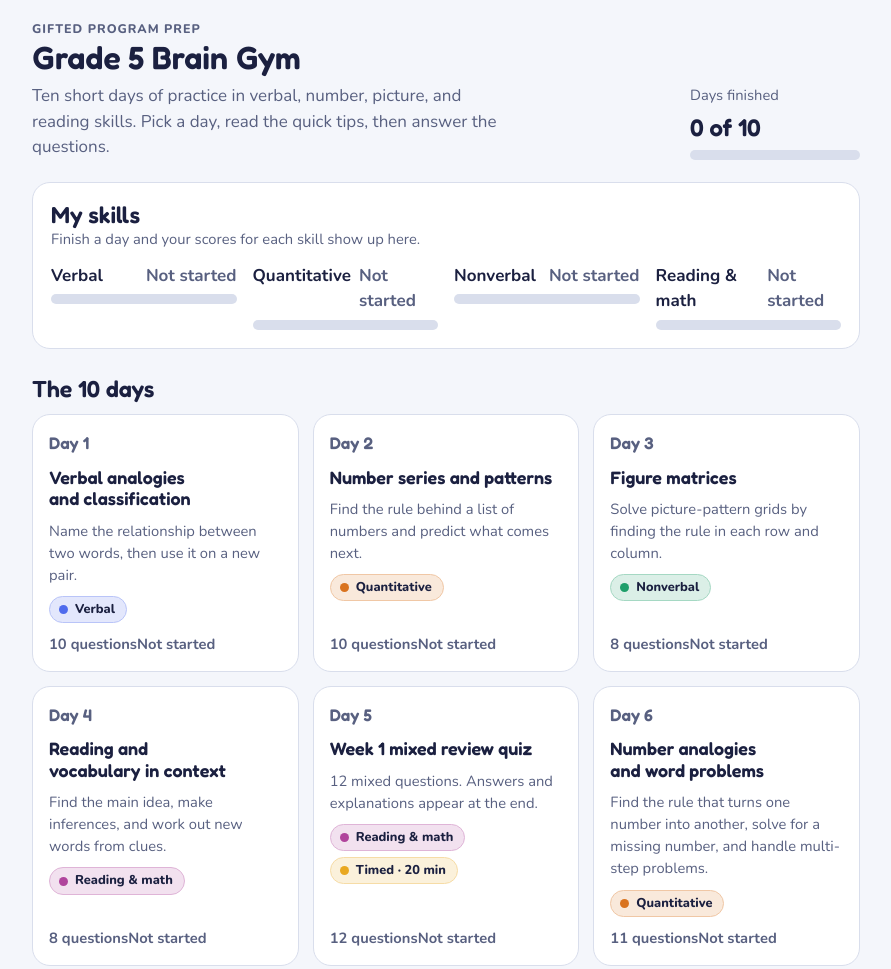
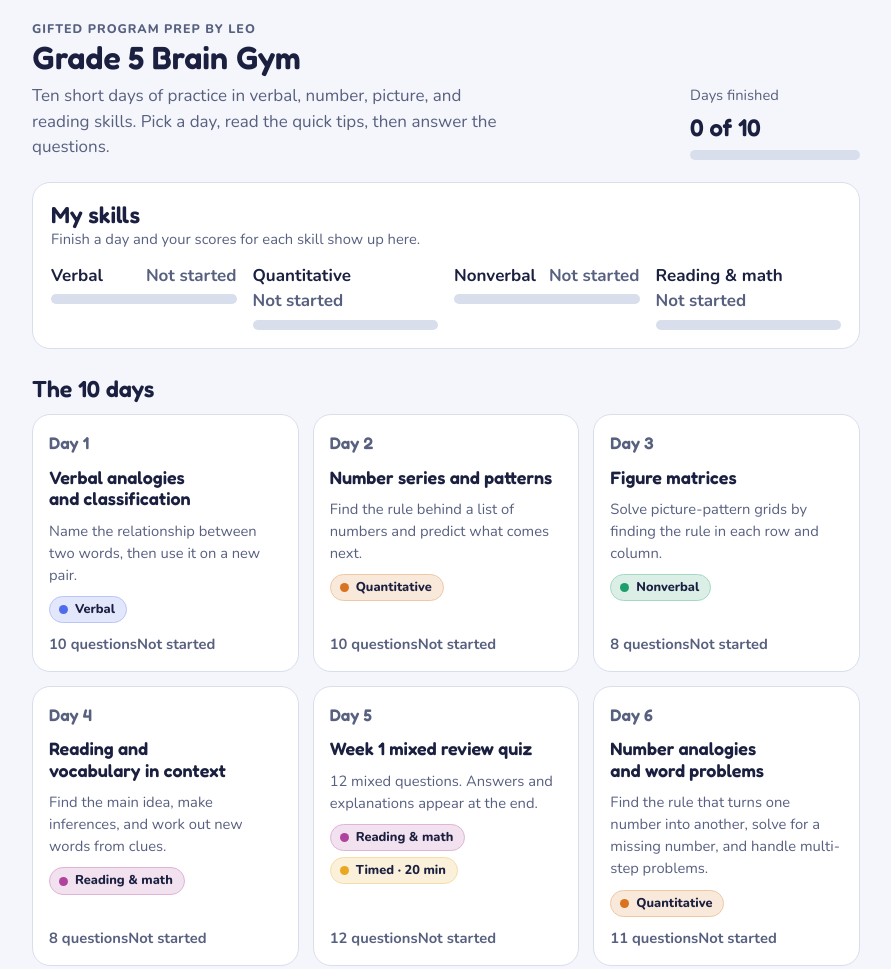
Before and after one commit to leohogogo/grade5-brain-gym, a plain HTML site: page index.html in a window 1280 px wide. Shown: the top 969 px of the page, without its empty margins (194-1085 px from the left). Drawn offline with nearby package versions, Linux system fonts and the light colour scheme.

Commit message:
Update index.html

```diff
--- a/index.html
+++ b/index.html
@@ -65,7 +65,8 @@ button{font:inherit;color:inherit;cursor:pointer}
 .panel{background:var(--surface);border:1px solid var(--line);border-radius:18px;padding:18px}
 .skills{display:grid;grid-template-columns:repeat(auto-fit,minmax(170px,1fr));gap:16px;margin-top:12px}
 .skill{display:flex;flex-direction:column;gap:6px}
-.skill .row{display:flex;justify-content:space-between;gap:8px;font-weight:700}
+.skill .row{display:flex;flex-wrap:wrap;justify-content:space-between;gap:0 8px;font-weight:700}
+.skill .row span:last-child{white-space:nowrap}
 .days{display:grid;grid-template-columns:repeat(auto-fill,minmax(250px,1fr));gap:14px;margin-top:12px}
 .day{display:flex;flex-direction:column;gap:10px;text-align:left;background:var(--surface);border:1px solid var(--line);border-radius:18px;padding:16px;width:100%}
 .day:hover{border-color:var(--accent)}
@@ -418,7 +419,7 @@ function viewHome(){
   }},'Clear saved scores');
   return h('div',null,
     h('div',{class:'hero'},
-      h('div',null,h('div',{class:'eyebrow'},'Gifted program prep'),h('h1',null,'Grade 5 Brain Gym'),
+      h('div',null,h('div',{class:'eyebrow'},'Gifted program prep by Leo'),h('h1',null,'Grade 5 Brain Gym'),
         h('p',{class:'muted'},'Ten short days of practice in verbal, number, picture, and reading skills. Pick a day, read the quick tips, then answer the questions.')),
       h('div',{class:'meter'},h('span',{class:'muted small'},'Days finished'),h('b',null,done+' of 10'),
         h('div',{class:'bar',role:'img','aria-label':done+' of 10 days finished'},h('i',{style:'width:'+(done*10)+'%'})))),
```
